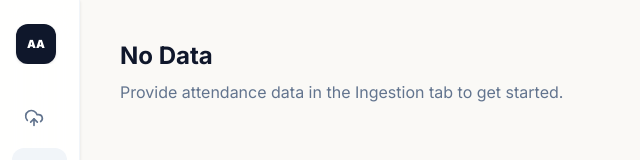
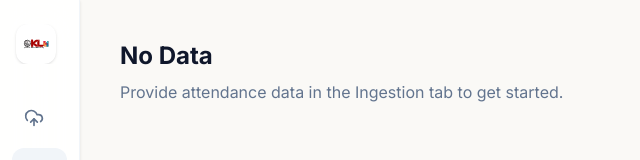
Before and after one commit to FairyTail-100/AttendenceCalc, a Next.js app: page / in a window 1280 px wide. Both pictures are taken after a click on the button "Overview". Shown: the top 160 px of the page, without its empty margins (0-640 px from the left). Built offline with nearby package versions, Linux system fonts and the light colour scheme.

Commit message:
Update dashboard layout and add logo

```diff
--- a/app/page.tsx
+++ b/app/page.tsx
@@ -1,6 +1,7 @@
 "use client";
 
 import { useState, useEffect } from 'react';
+import Image from 'next/image';
 import { LayoutDashboard, UploadCloud, Moon, Sun, Trash2, Table2, TrendingUp } from 'lucide-react';
 import UploadsTab from '@/components/attendance/UploadsTab';
 import DashboardTab from '@/components/attendance/DashboardTab';
@@ -73,8 +74,23 @@ export default function DashboardPage() {
 
         {/* Brand mark */}
         <div className="px-4 mb-8 flex items-center gap-4 overflow-hidden">
-          <div className="w-10 h-10 rounded-xl bg-slate-900 dark:bg-slate-100 flex items-center justify-center shrink-0 shadow-sm">
-            <span className="text-white dark:text-slate-900 font-black text-[0.7rem] leading-tight text-center">AA</span>
+          <div className={`w-10 h-10 rounded-xl flex items-center justify-center shrink-0 shadow-sm overflow-hidden p-1.5 ${
+            activeTab === 'dashboard'
+              ? 'bg-white dark:bg-slate-800'
+              : 'bg-slate-900 dark:bg-slate-100'
+          }`}>
+            {activeTab === 'dashboard' ? (
+              <Image
+                src="/assets/logo.svg"
+                alt="KL University Attendance Architect Logo"
+                width={40}
+                height={40}
+                className="object-contain"
+                priority
+              />
+            ) : (
+              <span className="text-white dark:text-slate-900 font-black text-[0.7rem] leading-tight text-center">AA</span>
+            )}
           </div>
           <div className="opacity-0 group-hover:opacity-100 transition-opacity duration-200 overflow-hidden whitespace-nowrap">
             <p className="text-sm font-bold tracking-tight text-slate-900 dark:text-slate-100 leading-none">Attendance</p>
```
Also changed, not shown: public/assets/logo.svg (added).
